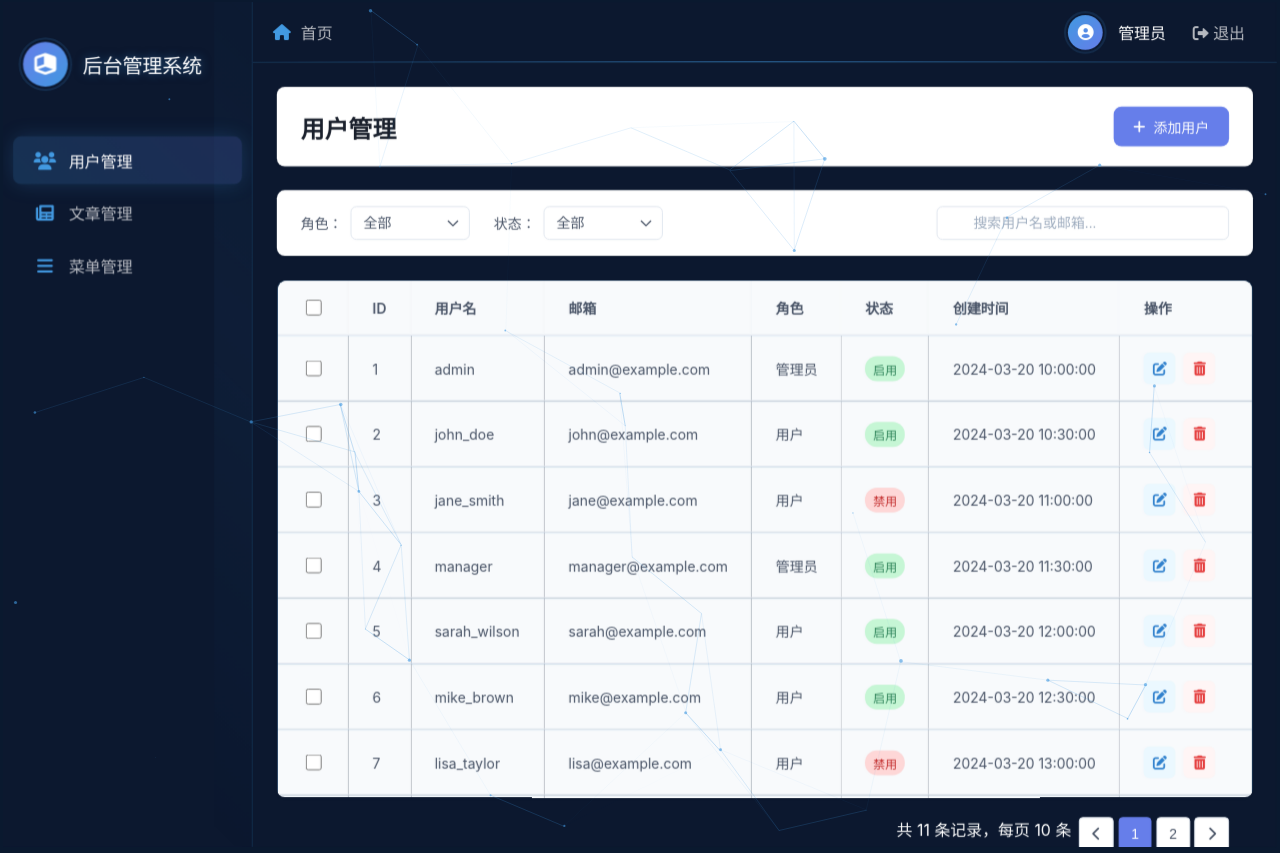
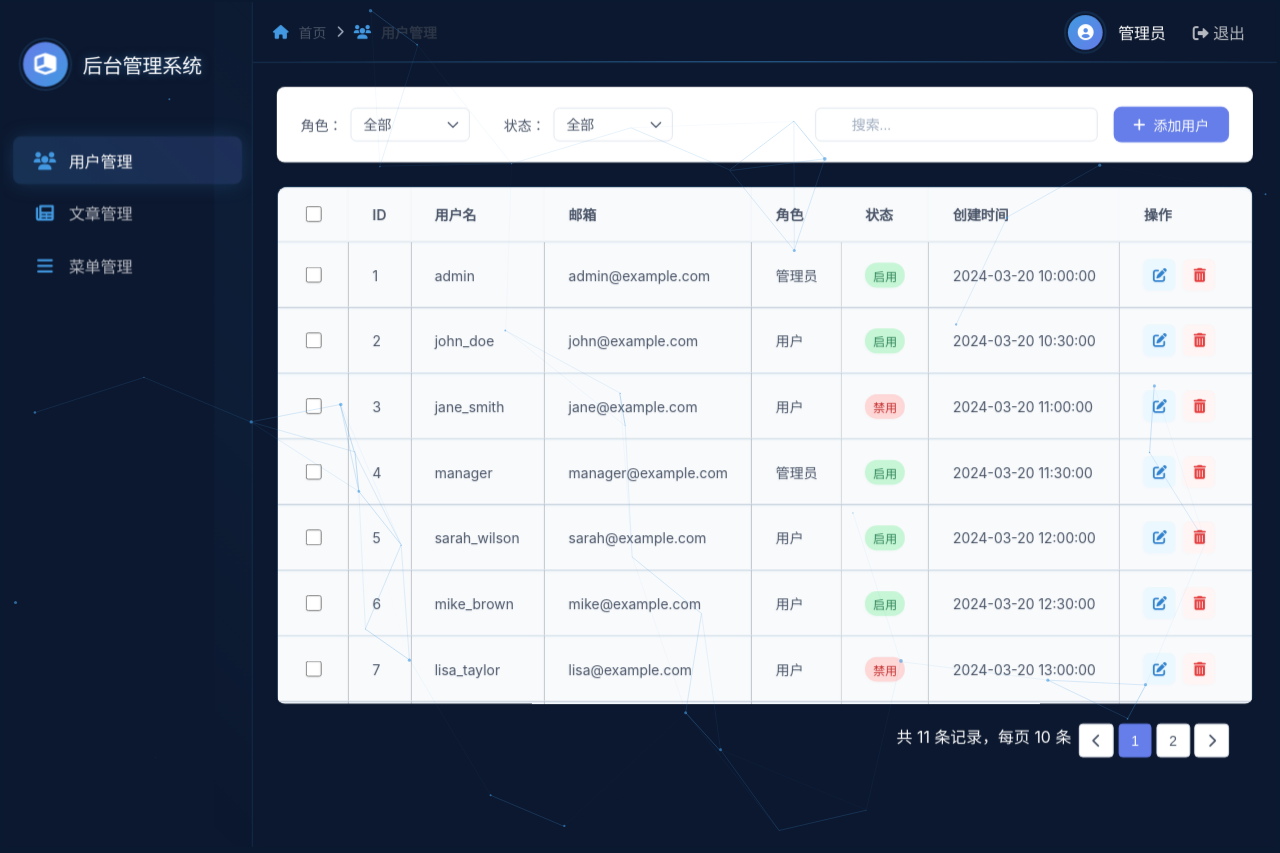
Before and after one commit to wlpp/ac-website, a plain HTML site: page system/views/index.html in a window 1280 px wide. Drawn offline with nearby package versions, Linux system fonts and the light colour scheme; files whose address does not match are found by name.

Commit message:
Auto commit at 2024-11-10 17:22:40

```diff
--- a/system/css/common.css
+++ b/system/css/common.css
@@ -45,7 +45,7 @@
 .modal-body {
     padding: 20px;
     flex: 1;  /* 占用剩余空间 */
-    overflow-y: auto;  /* 如果内容过多，只在body部分滚动 */
+    overflow-y: auto;  /* 如果内容过，只在body部分滚动 */
 }
 
 .modal-footer {
@@ -324,3 +324,123 @@
     width: 100px;
     text-align: center;
 }
+
+/* 筛选器和搜索框布局 */
+.filter-box {
+    background: white;
+    padding: 16px 20px;
+    border-radius: 8px;
+    margin-bottom: 16px;
+    box-shadow: 0 1px 3px rgba(0, 0, 0, 0.1);
+    display: flex;
+    justify-content: space-between;
+    align-items: center;
+    flex-wrap: wrap;
+    gap: 16px;
+}
+
+/* 筛选器左侧 */
+.filter-left {
+    display: flex;
+    gap: 16px;
+    flex-wrap: wrap;
+    align-items: center;
+    flex: 1;
+}
+
+/* 筛选器组样式 */
+.filter-group {
+    display: flex;
+    align-items: center;
+    gap: 8px;
+    min-width: 180px;  /* 设置最小宽度 */
+}
+
+/* 搜索框容器 */
+.search-box {
+    position: relative;
+    width: 300px;
+    margin-left: auto;  /* 将搜索框推到右边 */
+}
+
+/* 筛选器右侧 */
+.filter-right {
+    display: flex;
+    gap: 16px;
+    align-items: center;
+}
+
+/* 主要按钮样式优化 */
+.btn-primary {
+    background: #4299e1;
+    color: white;
+    border: none;
+    padding: 8px 16px;
+    border-radius: 6px;
+    font-size: 0.875rem;
+    cursor: pointer;
+    display: inline-flex;
+    align-items: center;
+    gap: 8px;
+    transition: all 0.3s;
+    height: 36px;  /* 统一高度 */
+}
+
+.btn-primary:hover {
+    background: #3182ce;
+    transform: translateY(-1px);
+}
+
+.btn-primary i {
+    font-size: 0.875rem;
+}
+
+/* 响应式布局 */
+@media (max-width: 768px) {
+    .filter-box {
+        flex-direction: column;
+        gap: 16px;
+    }
+
+    .filter-left {
+        width: 100%;
+        flex-wrap: wrap;
+    }
+
+    .search-box {
+        width: 100%;
+    }
+}
+
+/* 面包屑导航 */
+.breadcrumb {
+    display: flex;
+    align-items: center;
+    gap: 8px;
+    padding: 8px 0;
+    font-size: 14px;
+}
+
+/* 面包屑图标 */
+.breadcrumb i {
+    font-size: 14px;
+    color: #3182ce;  /* 使用主题蓝色 */
+}
+
+/* 分隔符图标 */
+.breadcrumb i.fa-chevron-right {
+    color: #a0aec0;
+    font-size: 12px;
+}
+
+/* 面包屑文字 */
+.breadcrumb span {
+    color: #4a5568;  /* 更深的灰色 */
+    font-weight: 500;  /* 稍微加粗 */
+}
+
+/* 最后一个span是当前页面 */
+.breadcrumb span:last-child {
+    color: #2d3748;  /* 更深的颜色 */
+    font-weight: 600;  /* 更粗 */
+}
--- a/system/css/main.css
+++ b/system/css/main.css
@@ -653,7 +653,7 @@ body {
     justify-content: space-between;
     align-items: center;
     margin-bottom: 24px;
-    padding: 16px 24px;
+    padding: 20px 24px;
     background: white;
     border-radius: 8px;
     box-shadow: 0 1px 3px rgba(0,0,0,0.05);
--- a/system/js/common.js
+++ b/system/js/common.js
@@ -1,7 +1,8 @@
 // 页面加载管理
 document.addEventListener('DOMContentLoaded', function() {
-    console.log('Initializing particles...');  // 添加调试日志
+    console.log('Initializing...');  // 添加调试日志
 
+    // 初始化粒子效果
     if (window.particlesJS) {
         particlesJS('particles-js', {
             particles: {
@@ -61,7 +62,7 @@ document.addEventListener('DOMContentLoaded', function() {
                 }
             },
             interactivity: {
-                detect_on: 'window',  // 改为window以提高检测范围
+                detect_on: 'window',  // 改为window提高检测范围
                 events: {
                     onhover: {
                         enable: true,
@@ -98,15 +99,12 @@ document.addEventListener('DOMContentLoaded', function() {
             retina_detect: true,
             fps_limit: 60  // 限制帧率以优化性能
         });
-        console.log('Particles initialized successfully');  // 添加成功日志
+        console.log('Particles initialized successfully');
     } else {
-        console.error('particles.js not loaded!');  // 添加错误日志
+        console.error('particles.js not loaded!');
     }
 
-    // 默认加载用户管理页面
-    loadPage('user/list');
-
-    // 为菜单项添加点击事件
+    // 绑定菜单点击事件
     document.querySelectorAll('.menu a').forEach(link => {
         link.addEventListener('click', function(e) {
             e.preventDefault();
@@ -118,57 +116,96 @@ document.addEventListener('DOMContentLoaded', function() {
             this.classList.add('active');
         });
     });
+
+    // 默认加载用户列表页面
+    loadPage('user/list');
 });
 
+// 菜单配置
+const menuConfig = {
+    'user/list': {  // 恢复完整路径
+        icon: 'fa-users',
+        text: '用户管理'
+    },
+    'article/list': {
+        icon: 'fa-newspaper',
+        text: '文章管理'
+    },
+    'menu/list': {
+        icon: 'fa-bars',
+        text: '菜单管理'
+    }
+};
+
 // 加载页面内容
-function loadPage(page) {
-    const contentDiv = document.getElementById('mainContent');
+async function loadPage(path) {
+    try {
+        // 添加 views 到路径中
+        const response = await fetch(`/system/views/${path}.html`);
+        console.log('Loading page:', `/system/views/${path}.html`); // 调试日志
 
-    // 显示加载状态
-    contentDiv.innerHTML = '<div class="loading"></div>';
+        if (!response.ok) {
+            throw new Error(`HTTP error! status: ${response.status}`);
+        }
 
-    // 使用XMLHttpRequest
-    const xhr = new XMLHttpRequest();
-    xhr.open('GET', `/system/${page}.html`, true);
+        const html = await response.text();
+        document.getElementById('mainContent').innerHTML = html;
 
-    xhr.onload = function() {
-        if (xhr.status === 200) {
-            // 更新内容
-            contentDiv.innerHTML = xhr.responseText;
+        // 更新面包屑
+        updateBreadcrumb(path);
 
-            // 加载对应的JS文件
-            const scriptPath = `/system/js/${page.split('/')[0]}.js`;
-            loadScript(scriptPath);
-        } else {
-            contentDiv.innerHTML = `<div class="error">页面加载失败: ${xhr.status}</div>`;
-            console.error('加载失败:', xhr.status);
+        // 更新菜单激活状态
+        updateMenuActive(path);
+
+        // 加载对应的JS文件
+        const module = path.split('/')[0];
+        await loadModuleScript(module);
+
+        // 初始化页面
+        if (typeof window.initPage === 'function') {
+            window.initPage();
         }
-    };
-
-    xhr.onerror = function(e) {
-        contentDiv.innerHTML = '<div class="error">页面加载失败</div>';
-        console.error('加载错误:', e);
-    };
-
-    xhr.send();
+    } catch (error) {
+        console.error('Error loading page:', error);
+        console.error('Path attempted:', `/system/views/${path}.html`); // 额外的调试信息
+    }
 }
 
-// 添加新的函数来加载脚本
-function loadScript(src) {
-    // 移除旧脚本
-    const oldScript = document.querySelector(`script[src="${src}"]`);
-    if (oldScript) {
-        oldScript.remove();
+// 加载模块JS文件
+async function loadModuleScript(module) {
+    // 检查是否已加载
+    const existingScript = document.querySelector(`script[src="/system/js/${module}.js"]`);
+    if (!existingScript) {
+        return new Promise((resolve, reject) => {
+            const script = document.createElement('script');
+            script.src = `/system/js/${module}.js`;
+            script.onload = resolve;
+            script.onerror = reject;
+            document.body.appendChild(script);
+        });
     }
+}
 
-    // 添加新脚本
-    const script = document.createElement('script');
-    script.src = src;
-    script.onload = function() {
-        // 脚本加载完成后，如果有初始化函数就调用它
-        if (typeof initPage === 'function') {
-            initPage();
+// 更新面包屑
+function updateBreadcrumb(path) {
+    const breadcrumb = document.querySelector('.breadcrumb');
+    if (breadcrumb && menuConfig[path]) {
+        breadcrumb.innerHTML = `
+            <i class="fas fa-home"></i>
+            <span>首页</span>
+            <i class="fas fa-chevron-right"></i>
+            <i class="fas ${menuConfig[path].icon}"></i>
+            <span>${menuConfig[path].text}</span>
+        `;
+    }
+}
+
+// 更新菜单激活状态
+function updateMenuActive(path) {
+    document.querySelectorAll('.menu a').forEach(link => {
+        link.classList.remove('active');
+        if (link.dataset.page === path) {
+            link.classList.add('active');
         }
-    };
-    document.body.appendChild(script);
+    });
 }
--- a/system/views/user/list.html
+++ b/system/views/user/list.html
@@ -9,16 +9,6 @@
     <link rel="stylesheet" href="/system/css/user.css">
 </head>
 <body>
-    <div class="page-header">
-        <h2>用户管理</h2>
-        <div class="header-actions">
-            <button class="btn-primary" >
-                <i class="fas fa-plus"></i> 添加用户
-            </button>
-        </div>
-    </div>
-
-    <!-- 筛选器和搜索框 -->
     <div class="filter-box">
         <div class="filter-left">
             <div class="filter-group">
@@ -38,11 +28,16 @@
                     <option value="0">禁用</option>
                 </select>
             </div>
+            <div class="search-box">
+                <i class="fas fa-search"></i>
+                <input type="text" class="search-input" placeholder="搜索..." onkeyup="searchUsers(this.value)">
+            </div>
         </div>
-        <!-- 搜索框放在右侧 -->
-        <div class="search-box">
-            <i class="fas fa-search"></i>
-            <input type="text" class="search-input" placeholder="搜索用户名或邮箱..." onkeyup="searchUsers(this.value)">
+        <div class="filter-right">
+            <button class="btn-primary">
+                <i class="fas fa-plus"></i>
+                添加用户
+            </button>
         </div>
     </div>
 
```
Also changed, not shown: system/views/article/list.html (+9 -12 lines), system/views/menu/list.html (+9 -13 lines), 1 other file.
